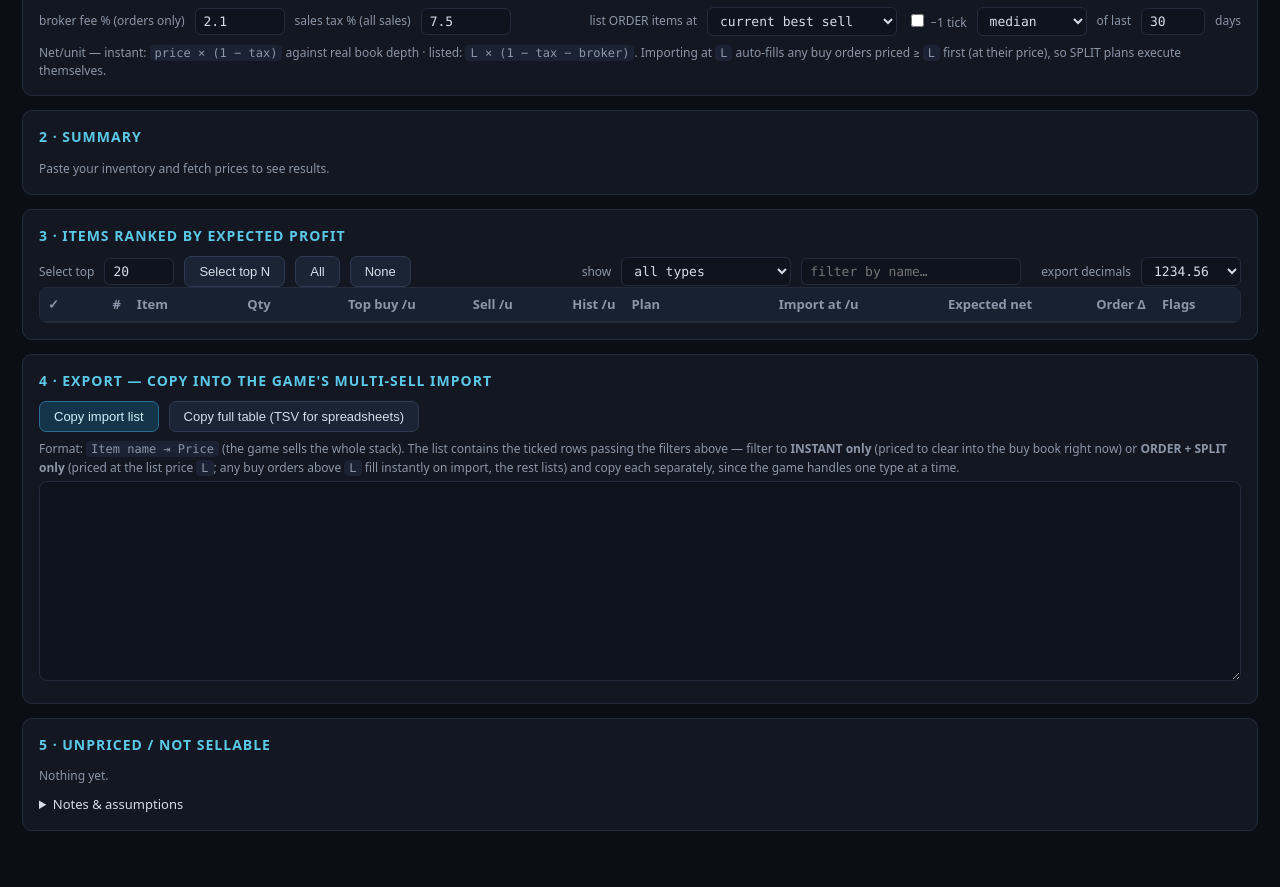
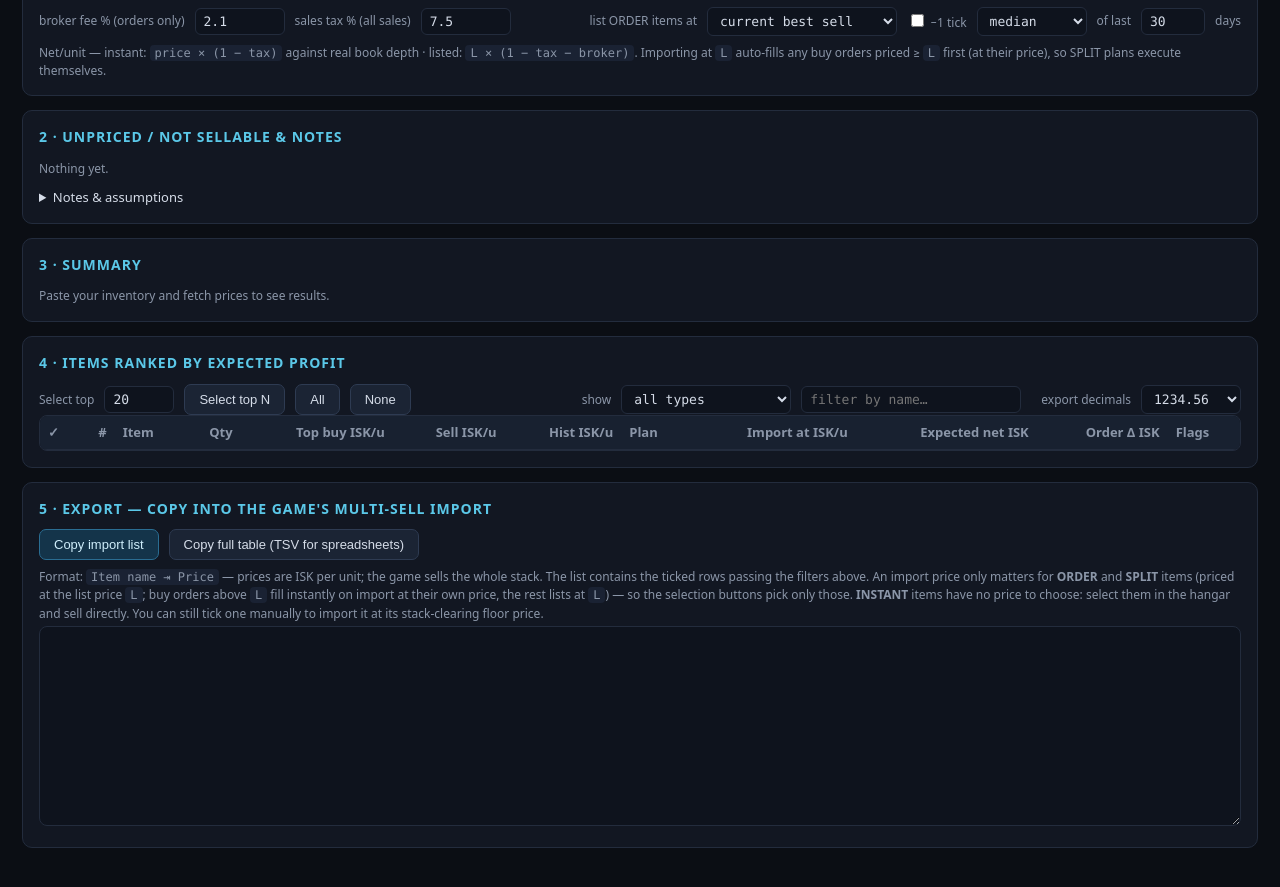
Before and after one commit to IllicLanthresh/eve-helper, a plain HTML site: page index.html in a window 1280 px wide. Shown: the part 401-1288 px from the top of the page. Drawn offline with Linux system fonts and the light colour scheme.

Commit message:
Selection targets orders only, visible splits, ISK units, layout & sort polish
- selection buttons and default ticks now pick only ORDER/SPLIT rows:
  an import price is only a choice for those, INSTANT items are sold
  directly in the hangar (still manually tickable for a floor-price
  import); persistence stores deviations from that default
- SPLIT rows show their quantities inline ("3 now · 11 listed")
  instead of only in the badge tooltip
- price columns and the TSV header now state ISK units
- unpriced/not-sellable + notes section moved above the summary and
  item table
- sortable column headers show an ▲/▼ direction indicator

```diff
--- a/index.html
+++ b/index.html
@@ -41,6 +41,8 @@
   thead th{position:sticky;top:0;background:#182130;color:var(--dim);font-weight:600;text-align:left;
     padding:7px 8px;border-bottom:1px solid var(--line);cursor:pointer;user-select:none;white-space:nowrap}
   thead th.num{text-align:right}
+  thead th.s-asc::after{content:' ▲';color:var(--cyan);font-size:10px}
+  thead th.s-desc::after{content:' ▼';color:var(--cyan);font-size:10px}
   tbody td{padding:5px 8px;border-bottom:1px solid #1a2233;vertical-align:top}
   tbody tr:hover{background:#161d2b}
   td.num{font-family:var(--mono);text-align:right;white-space:nowrap}
@@ -117,74 +119,7 @@
 </section>
 
 <section>
-  <h2>2 · Summary</h2>
-  <div id="summary"><span class="hint">Paste your inventory and fetch prices to see results.</span></div>
-</section>
-
-<section>
-  <h2>3 · Items ranked by expected profit</h2>
-  <div class="rowline">
-    <label for="topN" style="margin:0">Select top</label>
-    <input id="topN" type="number" min="1" step="1" value="20" style="width:70px">
-    <button id="btnTop" type="button">Select top N</button>
-    <button id="btnAll" type="button">All</button>
-    <button id="btnNone" type="button">None</button>
-    <span class="sep"></span>
-    <label for="fltType" style="margin:0">show</label>
-    <select id="fltType" style="width:170px">
-      <option value="all">all types</option>
-      <option value="imm">INSTANT only</option>
-      <option value="ordsplit">ORDER + SPLIT only</option>
-    </select>
-    <input id="fltText" type="text" placeholder="filter by name…" style="width:220px">
-    <span class="hint" id="fltCount"></span>
-    <label for="decSep" style="margin:0">export decimals</label>
-    <select id="decSep" style="width:100px">
-      <option value="dot">1234.56</option>
-      <option value="comma">1234,56</option>
-    </select>
-  </div>
-  <div class="tablewrap">
-    <table id="tbl">
-      <thead><tr>
-        <th data-key="checked" title="include in export">✓</th>
-        <th data-key="rank" class="num">#</th>
-        <th data-key="name">Item</th>
-        <th data-key="qty" class="num">Qty</th>
-        <th data-key="bestBuy" class="num" title="highest buy order covering the hub station">Top buy /u</th>
-        <th data-key="bestSell" class="num" title="cheapest sell order at the hub station">Sell /u</th>
-        <th data-key="hist" class="num" title="chosen statistic over the region's daily average prices">Hist /u</th>
-        <th data-key="strategy" title="best plan by expected net">Plan</th>
-        <th data-key="exportPrice" class="num" title="price to import the item at">Import at /u</th>
-        <th data-key="totalNet" class="num">Expected net</th>
-        <th data-key="advTotal" class="num" title="extra ISK from the order/split plan vs pure instant (negative = instant is better)">Order Δ</th>
-        <th data-key="flags">Flags</th>
-      </tr></thead>
-      <tbody id="tblBody"></tbody>
-    </table>
-  </div>
-</section>
-
-<section>
-  <h2>4 · Export — copy into the game's multi-sell import</h2>
-  <div class="rowline">
-    <button id="btnCopy" type="button" class="primary">Copy import list</button>
-    <button id="btnCopyTsv" type="button">Copy full table (TSV for spreadsheets)</button>
-    <span id="copyStatus" class="hint"></span>
-  </div>
-  <p class="hint" style="margin:8px 0 4px">
-    Format: <code>Item name ⇥ Price</code> (the game sells the whole stack). The list contains the
-    ticked rows passing the filters above — filter to <b>INSTANT only</b> (priced to clear into the
-    buy book right now) or <b>ORDER + SPLIT only</b> (priced at the list price <code>L</code>; any buy
-    orders above <code>L</code> fill instantly on import, the rest lists) and copy each separately,
-    since the game handles one type at a time.</p>
-  <p id="mixWarn" class="hint" style="display:none;margin:0 0 4px;color:var(--amber)">
-    ⚠ this list mixes INSTANT and ORDER/SPLIT items — use the type filter to copy them separately.</p>
-  <textarea id="preview" readonly spellcheck="false"></textarea>
-</section>
-
-<section>
-  <h2>5 · Unpriced / not sellable</h2>
+  <h2>2 · Unpriced / not sellable &amp; notes</h2>
   <div id="unpricedBox"><span class="hint">Nothing yet.</span></div>
   <details>
     <summary>Notes &amp; assumptions</summary>
@@ -209,6 +144,76 @@
     </ul>
   </details>
 </section>
+
+<section>
+  <h2>3 · Summary</h2>
+  <div id="summary"><span class="hint">Paste your inventory and fetch prices to see results.</span></div>
+</section>
+
+<section>
+  <h2>4 · Items ranked by expected profit</h2>
+  <div class="rowline">
+    <label for="topN" style="margin:0">Select top</label>
+    <input id="topN" type="number" min="1" step="1" value="20" style="width:70px">
+    <button id="btnTop" type="button" title="ticks the top N ORDER/SPLIT rows — INSTANT items have no price to choose, sell them directly in game">Select top N</button>
+    <button id="btnAll" type="button" title="ticks every ORDER/SPLIT row passing the filters">All</button>
+    <button id="btnNone" type="button">None</button>
+    <span class="sep"></span>
+    <label for="fltType" style="margin:0">show</label>
+    <select id="fltType" style="width:170px">
+      <option value="all">all types</option>
+      <option value="imm">INSTANT only</option>
+      <option value="ordsplit">ORDER + SPLIT only</option>
+    </select>
+    <input id="fltText" type="text" placeholder="filter by name…" style="width:220px">
+    <span class="hint" id="fltCount"></span>
+    <label for="decSep" style="margin:0">export decimals</label>
+    <select id="decSep" style="width:100px">
+      <option value="dot">1234.56</option>
+      <option value="comma">1234,56</option>
+    </select>
+  </div>
+  <div class="tablewrap">
+    <table id="tbl">
+      <thead><tr>
+        <th data-key="checked" title="include in export">✓</th>
+        <th data-key="rank" class="num">#</th>
+        <th data-key="name">Item</th>
+        <th data-key="qty" class="num">Qty</th>
+        <th data-key="bestBuy" class="num" title="highest buy order covering the hub station">Top buy ISK/u</th>
+        <th data-key="bestSell" class="num" title="cheapest sell order at the hub station">Sell ISK/u</th>
+        <th data-key="hist" class="num" title="chosen statistic over the region's daily average prices">Hist ISK/u</th>
+        <th data-key="strategy" title="best plan by expected net">Plan</th>
+        <th data-key="exportPrice" class="num" title="price to import the item at">Import at ISK/u</th>
+        <th data-key="totalNet" class="num">Expected net ISK</th>
+        <th data-key="advTotal" class="num" title="extra ISK from the order/split plan vs pure instant (negative = instant is better)">Order Δ ISK</th>
+        <th data-key="flags">Flags</th>
+      </tr></thead>
+      <tbody id="tblBody"></tbody>
+    </table>
+  </div>
+</section>
+
+<section>
+  <h2>5 · Export — copy into the game's multi-sell import</h2>
+  <div class="rowline">
+    <button id="btnCopy" type="button" class="primary">Copy import list</button>
+    <button id="btnCopyTsv" type="button">Copy full table (TSV for spreadsheets)</button>
+    <span id="copyStatus" class="hint"></span>
+  </div>
+  <p class="hint" style="margin:8px 0 4px">
+    Format: <code>Item name ⇥ Price</code> — prices are ISK per unit; the game sells the whole stack.
+    The list contains the ticked rows passing the filters above. An import price only matters for
+    <b>ORDER</b> and <b>SPLIT</b> items (priced at the list price <code>L</code>; buy orders above
+    <code>L</code> fill instantly on import at their own price, the rest lists at <code>L</code>) —
+    so the selection buttons pick only those. <b>INSTANT</b> items have no price to choose: select
+    them in the hangar and sell directly. You can still tick one manually to import it at its
+    stack-clearing floor price.</p>
+  <p id="mixWarn" class="hint" style="display:none;margin:0 0 4px;color:var(--amber)">
+    ⚠ this list mixes INSTANT and ORDER/SPLIT items — use the type filter to copy them separately.</p>
+  <textarea id="preview" readonly spellcheck="false"></textarea>
+</section>
+
 
 </main>
 
@@ -702,10 +707,11 @@ function rebuild(keepChecks = true){
       netInstant, netOrder, strategy, totalNet, exportPrice, advTotal,
       splitFill: ordFill ? ordFill.filled : 0, instFill: inst.filled,
       flags, unsellable,
+      // instants default unticked: their price isn't a choice, so they don't belong in an import list
       checked: prevChecks.has(key) ? prevChecks.get(key)
         : state.savedSel.un.has(key) ? false
         : state.savedSel.re.has(key) ? true
-        : !unsellable,
+        : (!unsellable && strategy !== 'imm'),
     });
   }
 
@@ -787,6 +793,13 @@ function render(){
         ? `import at ${fmtIsk(r.L)}: ≈${fmt.format(r.splitFill)} of ${fmt.format(r.qty)} fill instantly, rest lists · net ${fmtIsk(r.netOrder)} > instant ${fmtIsk(r.netInstant)}`
         : `list at ${fmtIsk(r.L)} · net ${fmtIsk(r.netOrder)}${r.instFill > 0 ? ` > instant ${fmtIsk(r.netInstant)}` : ''}`;
     tdStrat.appendChild(badge);
+    if (r.strategy === 'split'){
+      const s = document.createElement('span');
+      s.className = 'hint';
+      s.style.marginLeft = '6px';
+      s.textContent = `${fmt.format(r.splitFill)} now · ${fmt.format(r.qty - r.splitFill)} listed`;
+      tdStrat.appendChild(s);
+    }
     tr.appendChild(tdStrat);
 
     for (const [cls, text] of [
@@ -808,6 +821,14 @@ function render(){
     frag.appendChild(tr);
   }
   tbody.appendChild(frag);
+  document.querySelectorAll('thead th').forEach(th => {
+    th.classList.remove('s-asc', 's-desc');
+    if (th.dataset.key === state.sortKey){
+      // string columns display A→Z on the default (-1) direction, numeric ones high→low
+      const asc = (state.sortKey === 'name' || state.sortKey === 'strategy') ? state.sortDir === -1 : state.sortDir === 1;
+      th.classList.add(asc ? 's-asc' : 's-desc');
+    }
+  });
   const shown = state.rows.filter(rowFilter).length;
   $('fltCount').textContent = shown === state.rows.length
     ? `${shown} items` : `showing ${shown} of ${state.rows.length} items`;
@@ -887,7 +908,7 @@ async function copyText(text, statusMsg){
 }
 
 function fullTsv(){
-  const head = ['Item','Qty','Top buy/u','Best sell/u','Hist/u','Plan','Import price/u','Net instant','Net order plan','Expected net','Order Δ','Instant fill @ import','Flags','Selected'];
+  const head = ['Item','Qty','Top buy ISK/u','Best sell ISK/u','Hist ISK/u','Plan','Import price ISK/u','Net instant ISK','Net order plan ISK','Expected net ISK','Order Δ ISK','Instant fill @ import','Flags','Selected'];
   const lines = [head.join('\t')];
   for (const r of [...state.rows].sort((a, b) => a.rank - b.rank)){
     lines.push([
@@ -1047,8 +1068,9 @@ function persist(){
       undercut: $('undercut').checked, decSep: $('decSep').value, topN: $('topN').value,
       market: $('market').value, histOn: $('histOn').checked,
       priceSrc: $('priceSrc').value, histMode: $('histMode').value, histDays: $('histDays').value,
-      unchecked: state.rows.filter(r => !r.checked && !r.unsellable).map(r => r.key),
-      rechecked: state.rows.filter(r => r.checked && r.unsellable).map(r => r.key),
+      // store deviations from the default tick state (default on = sellable ORDER/SPLIT)
+      unchecked: state.rows.filter(r => !r.checked && !(r.unsellable || r.strategy === 'imm')).map(r => r.key),
+      rechecked: state.rows.filter(r => r.checked && (r.unsellable || r.strategy === 'imm')).map(r => r.key),
     }));
   }catch(_e){ /* storage full or blocked — non-fatal */ }
 }
@@ -1113,18 +1135,19 @@ $('btnClear').addEventListener('click', () => {
 });
 $('btnEsi').addEventListener('click', runEsi);
 
-// selection buttons act on the rows passing the current filters
+// selection buttons act on the rows passing the current filters, and only pick
+// ORDER/SPLIT rows — instant items have no price to choose, so importing them is pointless
 $('btnTop').addEventListener('click', () => {
   const n = Math.max(1, Math.round(parseFloat($('topN').value) || 0));
   let left = n;
   for (const r of [...state.rows].sort((a, b) => a.rank - b.rank)){
     if (!rowFilter(r)) continue;
-    r.checked = !r.unsellable && left > 0;
+    r.checked = !r.unsellable && r.strategy !== 'imm' && left > 0;
     if (r.checked) left--;
   }
   render(); persist();
 });
-$('btnAll').addEventListener('click', () => { for (const r of state.rows) if (rowFilter(r)) r.checked = !r.unsellable; render(); persist(); });
+$('btnAll').addEventListener('click', () => { for (const r of state.rows) if (rowFilter(r)) r.checked = !r.unsellable && r.strategy !== 'imm'; render(); persist(); });
 $('btnNone').addEventListener('click', () => { for (const r of state.rows) if (rowFilter(r)) r.checked = false; render(); persist(); });
 
 $('fltType').addEventListener('change', () => { state.filterType = $('fltType').value; render(); });
```
